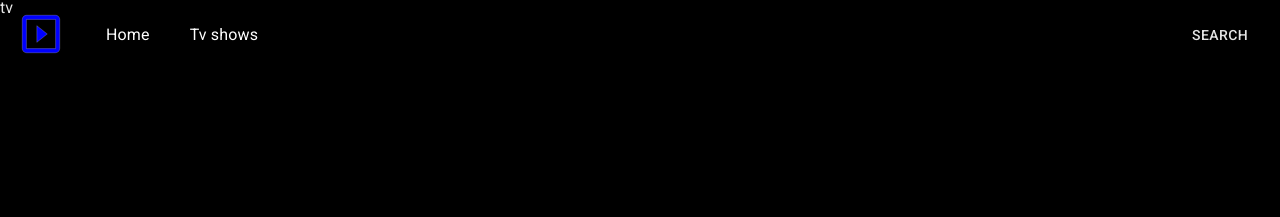
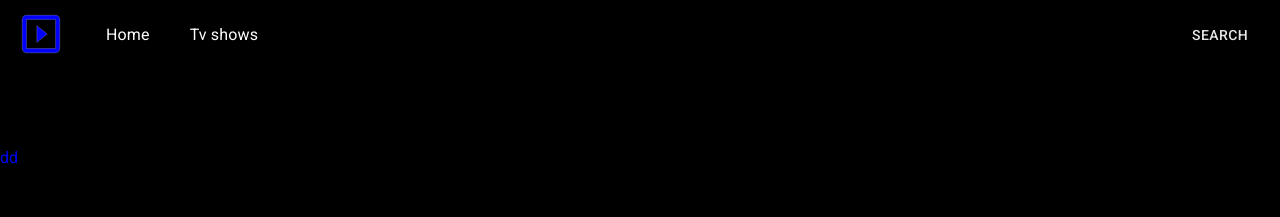
Before and after one commit to powercording/learning, a React (Create React App) app: page /movieclone_build/tv in a window 1280 px wide. Shown: the top 217 px of the page. Built offline with nearby package versions, Linux system fonts and the light colour scheme.

Commit message:
temp test version

```diff
--- a/src/App.tsx
+++ b/src/App.tsx
@@ -3,6 +3,7 @@ import { BrowserRouter, Routes, Route } from "react-router-dom";
 import Header from "./Components/Header";
 import Home from "./Routes/Home";
 import Search from "./Routes/Search";
+import Token from "./Routes/Token";
 import Tv from "./Routes/Tv";
 
 function App() {
@@ -15,6 +16,7 @@ function App() {
         </Route>
         <Route path="/movieclone_build/tv" element={<Tv />} />
         <Route path="/movieclone_build/search" element={<Search />} />
+        <Route path="/movieclone_build/token" element={<Token />} />
       </Routes>
     </BrowserRouter>
   );
--- a/src/Routes/Token.tsx
+++ b/src/Routes/Token.tsx
@@ -1,6 +1,28 @@
-import React from "react";
+import axios from "axios";
+import React, { useEffect, useState } from "react";
 
 function Token() {
+  const [data, setData] = useState({});
+
+  useEffect(() => {
+    const params = new URL(document.location.href);
+    const code = params.searchParams.get("code");
+    const grant_type = "authorization_code";
+    const client_id = "7c696e3a3c14642e58cb3002d74b5488";
+
+    axios
+      .post(
+        `https://kauth.kakao.com/oauth/token?grant_type=${grant_type}&client_id=${client_id}&redirect_uri=http://localhost:3000/movieclone_build/token&code=${code}`,
+        {
+          headers: {
+            "Content-type": "application/x-www-form-urlencoded;charset=utf-8",
+          },
+        }
+      )
+      .then((res) => setData(res));
+  }, []);
+  console.log(data);
+
   return <div>Token</div>;
 }
 
--- a/src/Routes/Tv.tsx
+++ b/src/Routes/Tv.tsx
@@ -1,5 +1,16 @@
 function Tv() {
-  return <div>tv</div>;
+  const REST_API_KEY = "7c696e3a3c14642e58cb3002d74b5488";
+  const REDIRECT_URI = "http://localhost:3000/movieclone_build/token";
+
+  return (
+    <div style={{ marginTop: "150px" }}>
+      <a
+        href={`https://kauth.kakao.com/oauth/authorize?client_id=${REST_API_KEY}&redirect_uri=${REDIRECT_URI}&response_type=code`}
+      >
+        dd
+      </a>
+    </div>
+  );
 }
 
 export default Tv;
```
